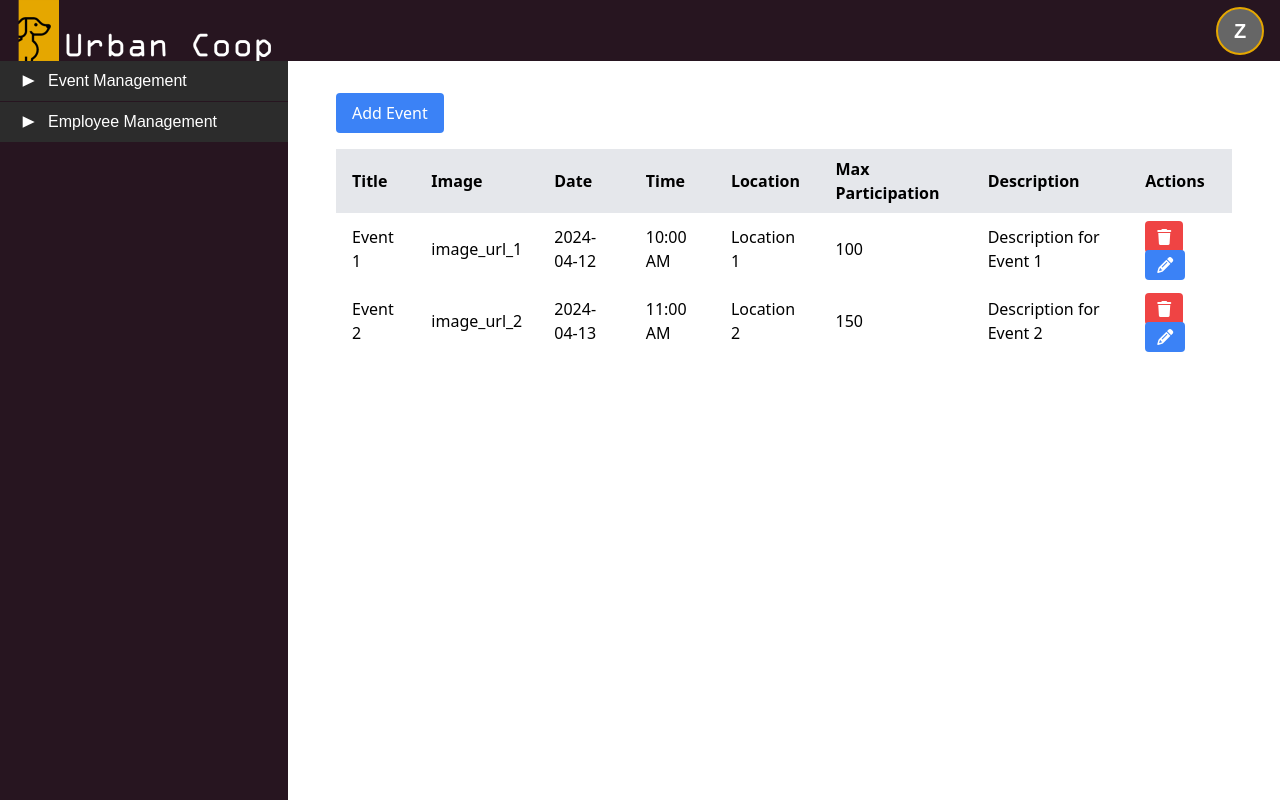
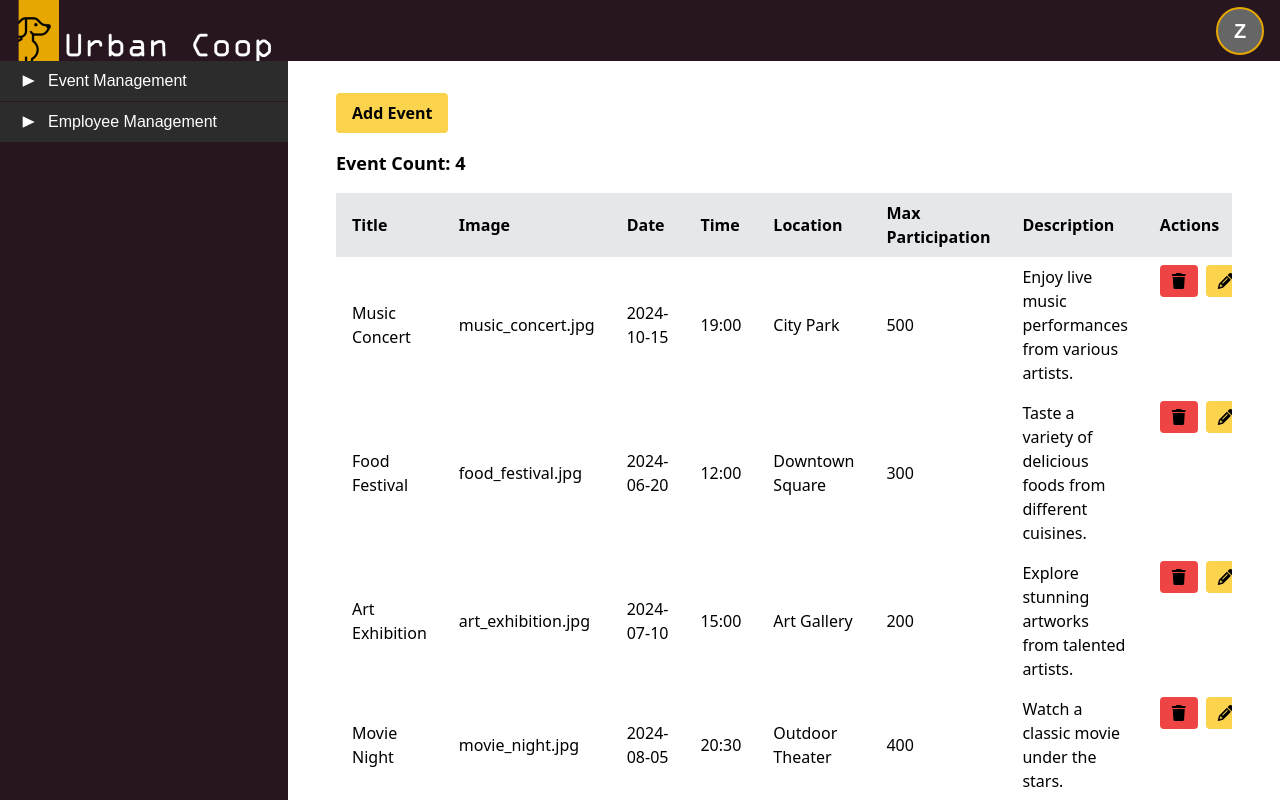
Before and after one commit to Miyuru-Shalitha/urban-coop, a React (Vite) app in the folder frontend/: page /admin/event-dashboard in a window 1280 px wide. Shown: the top 800 px of the page. Built offline with nearby package versions, Linux system fonts and the light colour scheme; a web font is replaced by a local one.

Commit message:
Event Registration created

```diff
--- a/frontend/package.json
+++ b/frontend/package.json
@@ -15,6 +15,7 @@
     "@mui/material": "^5.15.15",
     "@reduxjs/toolkit": "^2.2.1",
     "axios": "^1.6.7",
+    "date-fns": "^3.6.0",
     "react": "^18.2.0",
     "react-dom": "^18.2.0",
     "react-hot-toast": "^2.4.1",
--- a/frontend/src/App.tsx
+++ b/frontend/src/App.tsx
@@ -13,6 +13,7 @@ import EmployeeManagementRolesAdminPage from "./pages/EmployeeManagementAdminPag
 import EmployeeManagementSalaryPage from "./pages/EmployeeManagementAdminPage/EmployeeManagementSalaryPage";
 //import PetDaycareBookingPage from "./pages/PetDaycareBookingPage";
 import EventRegistrationPage from "./pages/EventManagementPage/EventRegistrationPage"
+import UserRegistrationForEventPage from "./pages/EventManagementPage/UserRegistrationForEventPage"
 
 
 
@@ -25,7 +26,7 @@ export default function App() {
           <Route path="" element={<HomePage />} />
           <Route path="log-in" element={<LogInPage />} />
           <Route path="events" element={<EventPage />} />
-          <Route path="events/register" element={<EventRegistrationPage/>} />
+          <Route path="events/register/:id" element={<EventRegistrationPage/>} />
 
 
         </Route>
@@ -56,7 +57,10 @@ export default function App() {
 
           <Route path="event-dashboard/uptadeEvent"
           element={< UpdateEvent/>} />
-          {/* event report generation */}
+
+          <Route path="user-dashboard"
+          element={< UserRegistrationForEventPage/>} />
+
           {/* event registration */}
 
           {/* set daily rates */}
--- a/frontend/src/components/AdminLayout/AdimnSidebar.tsx
+++ b/frontend/src/components/AdminLayout/AdimnSidebar.tsx
@@ -25,11 +25,15 @@ export default function AdminSidebar() {
         onClick: (index) => setActiveItemIndex(index),
         activeIndex: activeItemIndex,
         title: "Event Management",
-        homeRoute: "/admin/#",
+        homeRoute: "/admin/event-dashboard",
         subtitles: [
           {
-            name: "Events",
-            route: "/admin/event-dashboar",
+            name: "User Registration",
+            route: "/admin/user-dashboard",
+          },
+          {
+            name: "Report Generation",
+            route: "",
           },
         ],
       },
--- a/frontend/src/pages/EventManagementPage/EventAdminPage.tsx
+++ b/frontend/src/pages/EventManagementPage/EventAdminPage.tsx
@@ -1,44 +1,29 @@
 import axios from "axios";
 import { useEffect, useState } from "react";
 import { Link } from "react-router-dom";
+import { Event, getEvents } from "../../services/eventService";
+const EventDash = () => {
+    const [events, setEvents] = useState<Event[]>([]);
 
-const EventDash = () => {
-    const [events, setEvents] = useState([ {
-        title: "Event 1",
-        image: "image_url_1",
-        date: "2024-04-12",
-        time: "10:00 AM",
-        location: "Location 1",
-        maxParticipation: 100,
-        description: "Description for Event 1",
-    },
-    {
-        title: "Event 2",
-        image: "image_url_2",
-        date: "2024-04-13",
-        time: "11:00 AM",
-        location: "Location 2",
-        maxParticipation: 150,
-        description: "Description for Event 2",
-    },]);
-
-    // useEffect(() => {
-    //     const fetchData = async () => {
-    //         try {
-    //             const response = await axios.get("API_URL_HERE");
-    //             setEvents(response.data);
-    //         } catch (error) {
-    //             console.error("Error fetching events:", error);
-    //         }
-    //     };
-    //     fetchData();
-    // }, []);
-
+    useEffect(() => {
+        const fetchData = async () => {
+            try {
+                const allEvents = await getEvents();
+                setEvents(allEvents);
+            } catch (error) {
+                console.error("Error fetching events:", error);
+            }
+        };
+        fetchData();
+    }, []);
+    const eventCount = events.length
     return (
         <div className="w-3/4 ... mx-auto p-8 font-sans ">
-            <Link to={"addEvent"} className="inline-block mb-4 px-4 py-2 bg-blue-500 text-white rounded hover:bg-blue-600">
+            <Link to={"addEvent"} className="inline-block mb-4 px-4 py-2 bg-primaryAccent text-back font-bold rounded hover:bg-primary">
                 Add Event
             </Link>
+
+            <p className="text-lg font-bold mb-4">Event Count: {eventCount}</p>
             <div className="overflow-x-auto">
                 <table className="w-full border-collapse">
                     <thead>
@@ -61,16 +46,16 @@ const EventDash = () => {
                                     <td className="px-4 py-2">{event.image}</td>
                                     <td className="px-4 py-2">{event.date}</td>
                                     <td className="px-4 py-2">{event.time}</td>
-                                    <td className="px-4 py-2">{event.location}</td>
-                                    <td className="px-4 py-2">{event.maxParticipation}</td>
-                                    <td className="px-4 py-2">{event.description}</td>
-                                    <td className="px-4 py-2">
-                                        <button className="bg-red-500 text-white px-3 py-1 rounded mr-2">
+                                    <td className="px-4 py-2 w-32">{event.location}</td>
+                                    <td className="px-4 py-2 w-32">{event.maxParticipation}</td>
+                                    <td className="px-4 py-2 w-48">{event.description}</td>
+                                    <td className="px-4 py-2 flex flex-col sm:flex-row sm:items-center">
+                                        <button className="bg-red-500 text-black px-3 py-1 rounded mr-2 mb-2 sm:mb-0">
                                             <i className="fas fa-trash"></i>
                                         </button>
                                         <Link
                                             to={"uptadeEvent"}
-                                            className="bg-blue-500 text-white px-3 py-1 rounded"
+                                            className="bg-primaryAccent text-black px-3 py-1 rounded"
                                         >
                                             <i className="fas fa-pencil-alt"></i>
                                         </Link>
--- a/frontend/src/pages/EventManagementPage/EventCreationPage.tsx
+++ b/frontend/src/pages/EventManagementPage/EventCreationPage.tsx
@@ -56,7 +56,7 @@ export default function EventCreationForm() {
 
   return (
 
-    <div className="flex flex-col items-center justify-center h-screen p-10 font-sans">
+    <div className=" flex flex-col items-center justify-center h-screen w-full m-4 font-sans">
 
       <div className=" bg-gray-200 w-full max-w-md shadow-md rounded px-8 pt-6 pb-8 mb-4 ">
         <div className="">
@@ -157,7 +157,7 @@ export default function EventCreationForm() {
           <div className="flex items-center justify-between">
             <button
               type="submit"
-              className="bg-blue-500 hover:bg-blue-700 text-white font-bold py-2 px-4 rounded focus:outline-none focus:shadow-outline"
+              className="bg-primaryAccent hover:bg-primary text-back font-bold py-2 px-4 rounded focus:outline-none focus:shadow-outline"
             >
               Create Event
             </button>
--- a/frontend/src/pages/EventManagementPage/EventRegistrationPage.tsx
+++ b/frontend/src/pages/EventManagementPage/EventRegistrationPage.tsx
@@ -58,7 +58,7 @@ const EventRegistrationForm = () => {
           <div>
             <button
               type="submit"
-              className="w-full rounded-lg bg-blue-500 px-4 py-2 text-white font-medium uppercase hover:bg-blue-600"
+              className="w-full rounded-lg bg-primaryAccent px-4 py-2 text-black font-medium uppercase hover:bg-primary"
             >
               Register
             </button>
--- a/frontend/src/pages/EventManagementPage/UpdateEventPage.tsx
+++ b/frontend/src/pages/EventManagementPage/UpdateEventPage.tsx
@@ -3,7 +3,7 @@
 const UpdateEvent = () => {
     return (
 
-      <div className="flex justify-center items-center h-screen font-sans">
+      <div className="flex justify-center items-center h-screen w-full m-4 font-sans">
       <div className="bg-gray-200 w-full max-w-md shadow-md rounded px-8 pt-6 pb-8 mb-4">
           <h1 className="text-3xl font-bold p-4 text-center">Update Event</h1>
           <form className="px-4">
@@ -95,7 +95,7 @@ const UpdateEvent = () => {
           <div className="flex items-center justify-between">
             <button
               type="submit"
-              className="bg-blue-500 hover:bg-blue-700 text-white font-bold py-2 px-4 rounded focus:outline-none focus:shadow-outline"
+              className="bg-primaryAccent hover:bg-primary text-black font-bold py-2 px-4 rounded focus:outline-none focus:shadow-outline"
             >
               Update Event
             </button>
--- /dev/null
+++ b/frontend/src/pages/EventManagementPage/UserRegistrationForEventPage.tsx
@@ -0,0 +1,70 @@
+import axios from "axios";
+import { useEffect, useState } from "react";
+import { Link } from "react-router-dom";
+import {User,getUsers } from "../../services/UserRegistration";
+
+const Userdash = () => {
+    const [User, setUser] = useState<User[]>([]);
+
+    useEffect(() => {
+        const fetchData = async () => {
+            try {
+                const allUser = await getUsers();
+                setUser(allUser);
+            } catch (error) {
+                console.error("Error fetching events:", error);
+            }
+        };
+        fetchData();
+    }, []);
+
+    return (
+        <div className="w-3/4 ... mx-auto p-8 font-sans ">
+
+
+            <div className="overflow-x-auto">
+                <table className="table-auto border border">
+                    <thead>
+                        <tr className="bg-gray-200">
+                            <th className="px-4 py-2 text-left">Name</th>
+                            <th className="px-4 py-2 text-left">Email</th>
+                            <th className="px-4 py-2 text-left">Mobile No</th>
+                            <th className="px-4 py-2 text-left">Atendees</th>
+                            <th className="px-4 py-2 text-left">Actions</th>
+                        </tr>
+                    </thead>
+                    <tbody>
+                        {User && User.length > 0 ? (
+                           User.map((User, index) => (
+                                <tr key={index}>
+
+                                    <td className="px-4 py-2">{User.name}</td>
+                                    <td className="px-4 py-2">{User.email}</td>
+                                    <td className="px-4 py-2">{User.mobile}</td>
+                                    <td className="px-4 py-2">{User.atendees}</td>
+                                    <td className="px-4 py-2 flex flex-col sm:flex-row sm:items-center">
+                                        <button className="bg-red-500 text-black px-3 py-1 rounded mr-2 mb-2 sm:mb-0">
+                                            <i className="fas fa-trash"></i>
+                                        </button>
+                                        <Link
+                                            to={""}
+                                            className="bg-primaryAccent text-black px-3 py-1 rounded"
+                                        >
+                                            <i className="fas fa-pencil-alt"></i>
+                                        </Link>
+                                    </td>
+                                </tr>
+                            ))
+                        ) : (
+                            <tr>
+                                <td colSpan={8} className="px-4 py-2 text-center">No events found.</td>
+                            </tr>
+                        )}
+                    </tbody>
+                </table>
+            </div>
+        </div>
+    );
+};
+
+export default Userdash;
--- /dev/null
+++ b/frontend/src/services/UserRegistration.ts
@@ -0,0 +1,35 @@
+interface User{
+    _id: string;
+    name: string;
+    email: string;
+    mobile: string;
+    atendees: string;
+}
+const getUsers = async () => {
+    const users: User[] = [
+        {
+            _id: "UB12345",
+            name: "David",
+            email: "David@email.com",
+            mobile: "1234567890",
+            atendees: "2",
+        },
+        {
+            _id: "UB12346",
+            name: "Emma",
+            email: "Emma@email.com",
+            mobile: "1234567890",
+            atendees: "3",
+        },
+
+        {
+            _id: "UB12347",
+            name: "Michael",
+            email: "michael@email.com",
+            mobile: "1234567890",
+            atendees: "4",
+        },
+    ];
+    return users;
+};
+export {type User, getUsers};
```
Also changed, not shown: frontend/src/pages/EventManagementPage/EventPage.tsx (+22 -6 lines), frontend/src/services/eventService.ts (+6 -6 lines), 1 other file (tests, documents, lock files or other folders).
